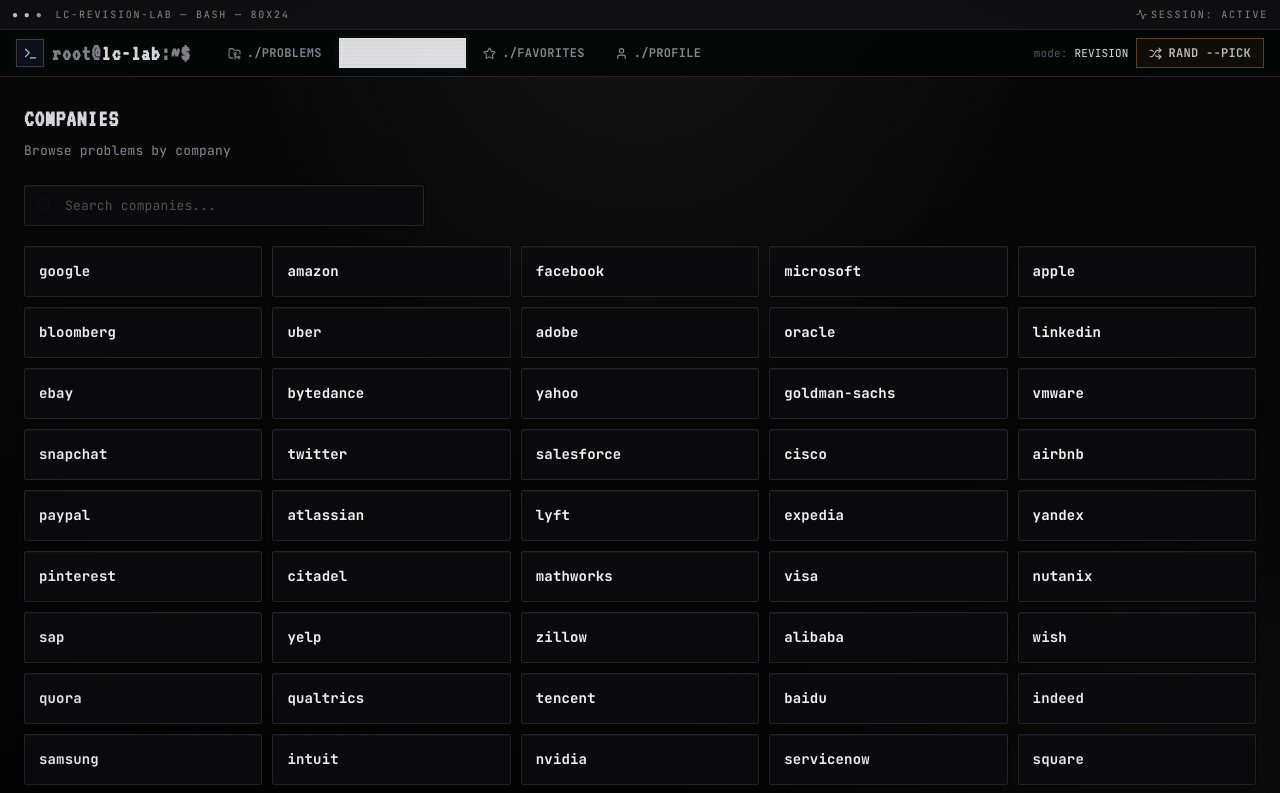
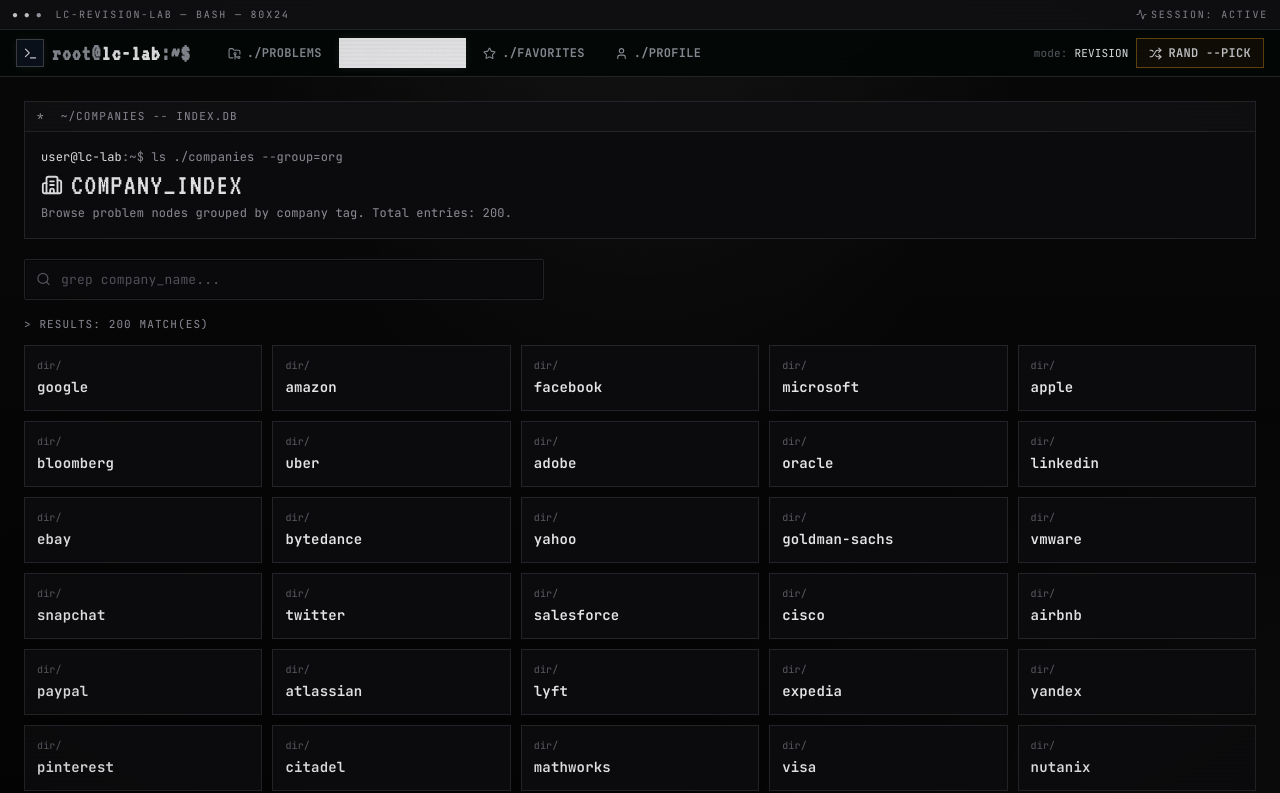
Before and after one commit to sharaddh/CodeLab, a Next.js app: page /companies in a window 1280 px wide. Shown: the top 793 px of the page. Built offline with nearby package versions, Linux system fonts and the light colour scheme.

Commit message:
refresh companies page

```diff
--- a/app/companies/page.tsx
+++ b/app/companies/page.tsx
@@ -2,7 +2,7 @@
 
 import { useState } from "react";
 import { useRouter } from "next/navigation";
-import { Search } from "lucide-react";
+import { Search, Building2 } from "lucide-react";
 import companiesData from "@/data/companies.json";
 import type { Company } from "@/lib/types";
 
@@ -17,33 +17,41 @@ export default function CompaniesPage() {
     : allCompanies;
 
   return (
-    <div className="max-w-[1400px] mx-auto px-6 py-6">
-      <div className="mb-6">
-        <h1 className="text-[24px] font-extrabold">Companies</h1>
-        <p className="text-[var(--muted)] text-[13px] mt-1">Browse problems by company</p>
+    <div className="max-w-[1400px] mx-auto px-4 sm:px-6 py-6 font-mono">
+      <div className="mb-5 border border-[var(--border)] bg-[var(--panel)]">
+        <div className="flex items-center gap-2 px-3 py-1.5 border-b border-[var(--border)] bg-[#0f0f12] text-[11px] text-[var(--muted)] uppercase tracking-widest">
+          <span className="text-[#a1a1aa]">*</span><span className="ml-2">~/companies -- index.db</span>
+        </div>
+        <div className="p-4">
+          <div className="text-[12px] text-[var(--muted)] mb-1"><span className="text-[var(--text)]">user@lc-lab</span>:<span className="text-[var(--muted)]">~</span>$ ls ./companies --group=org</div>
+          <h1 className="text-[30px] leading-none font-[family-name:var(--font-terminal)] text-[var(--text)] tracking-wider flex items-center gap-2"><Building2 size={22} /> COMPANY_INDEX</h1>
+          <p className="text-[12px] text-[var(--muted)] mt-1">Browse problem nodes grouped by company tag. Total entries: {allCompanies.length}.</p>
+        </div>
       </div>
 
-      <div className="relative mb-5">
-        <Search size={16} className="absolute left-3 top-1/2 -translate-y-1/2 text-[#64748b]" />
+      <div className="relative mb-4 max-w-[520px]">
+        <Search size={15} className="absolute left-3 top-1/2 -translate-y-1/2 text-[var(--dim)]" />
         <input
           type="text"
-          placeholder="Search companies..."
+          placeholder="grep company_name..."
           value={q}
           onChange={(e) => setQ(e.target.value)}
-          className="w-full max-w-[400px] pl-10 pr-3 py-2.5 border border-[var(--border)] rounded-lg bg-[#0a0f1a] text-white text-[13px] outline-none focus:border-[var(--violet)]/50"
+          className="w-full pl-9 pr-3 py-2.5 border border-[var(--border)] bg-[#0a0a0c] text-[13px] outline-none"
         />
       </div>
+      <div className="text-[11px] text-[var(--muted)] mb-3 uppercase tracking-widest">&gt; results: {filtered.length} match(es)</div>
 
       <div className="grid grid-cols-2 sm:grid-cols-3 lg:grid-cols-4 xl:grid-cols-5 gap-2.5">
         {filtered.map((c) => (
           <div
             key={c.name}
             onClick={() => router.push(`/problems?company=${encodeURIComponent(c.name)}`)}
-            className="border border-[var(--border)] rounded-xl p-3.5 bg-[#111827] cursor-pointer transition-all hover:border-[var(--violet)]/50 hover:translate-y-[-2px]"
+            className="border border-[var(--border)] p-3 bg-[var(--panel)] cursor-pointer transition-all hover:border-[var(--border-bright)] hover:bg-[#17171c] group"
           >
-            <div className="text-[14px] font-bold text-white">{c.name}</div>
+            <div className="text-[10px] text-[var(--dim)] mb-1">dir/</div>
+            <div className="text-[14px] font-semibold text-[var(--text)] group-hover:text-[#ffffff]">{c.name}</div>
             {c.problemCount !== undefined && (
-              <div className="text-[12px] text-[var(--muted)] mt-1">{c.problemCount} problems</div>
+              <div className="text-[11px] text-[var(--muted)] mt-1"><span className="text-[var(--text)]">{c.problemCount}</span> problems</div>
             )}
           </div>
         ))}
```
